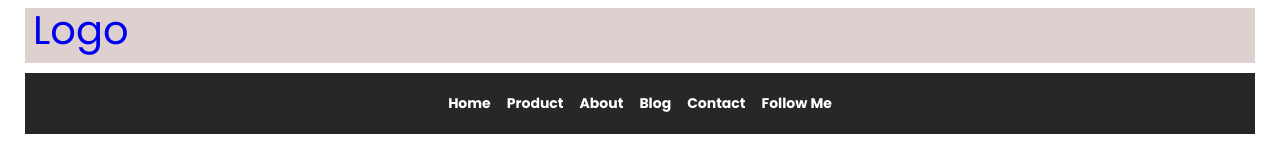
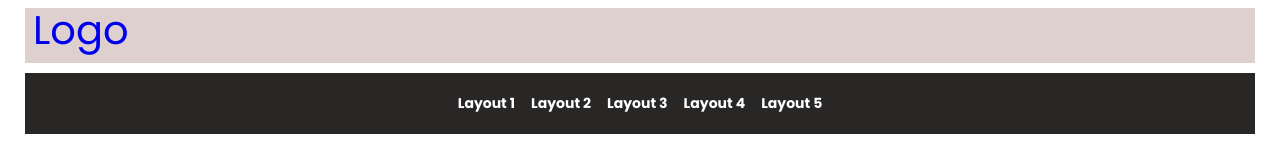
Before and after one commit to aklimaruhina/ssb433_layout, a plain HTML site: page index.html in a window 1280 px wide. Shown: the top 142 px of the page. Drawn offline with Linux system fonts and the light colour scheme.

Commit message:
changed url

```diff
--- a/index.html
+++ b/index.html
@@ -25,12 +25,12 @@
             <a class="logo" href="#">Logo</a>
         </div>
         <nav class="nav">
-            <a href="#">Home</a>
-            <a href="#">Product</a>
-            <a href="#">About</a>
-            <a href="#">Blog</a>
-            <a href="#">Contact</a>
-            <a href="">Follow me</a>
+            <a href="index.html">Layout 1</a>
+            <a href="index2.html">Layout 2</a>
+            <a href="index3.html">Layout 3</a>
+            <a href="index4.html">Layout 4</a>
+            <a href="index5.html">Layout 5</a>
+
         </nav>
     </header>
     <section id="banner" class="banner">
```
Also changed, not shown: index2.html (+6 -6 lines), index3.html (+6 -6 lines).
